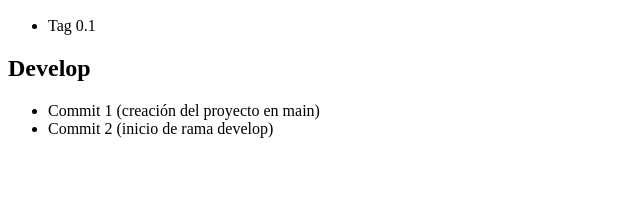
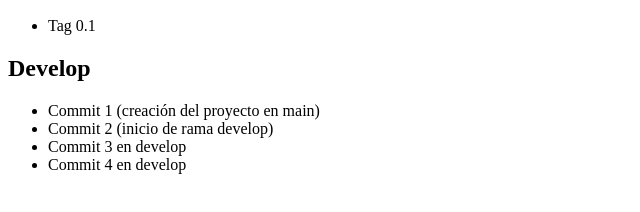
Before and after one commit to Randy7788/UT02.2-Tarea-Git, a plain HTML site: page index.html in a window 1280 px wide. Shown: the part 110-322 px from the top of the page, without its empty margins (0-640 px from the left). Drawn offline with Linux system fonts and the light colour scheme.

Commit message:
Commit 3 en develop

```diff
--- a/index.html
+++ b/index.html
@@ -16,6 +16,8 @@
 <ul>
   <li>Commit 1 (creación del proyecto en main)</li>
   <li>Commit 2 (inicio de rama develop)</li>
+  <li>Commit 3 en develop</li>
+  <li>Commit 4 en develop</li>
 </ul>
 </body>
 </html>
```
